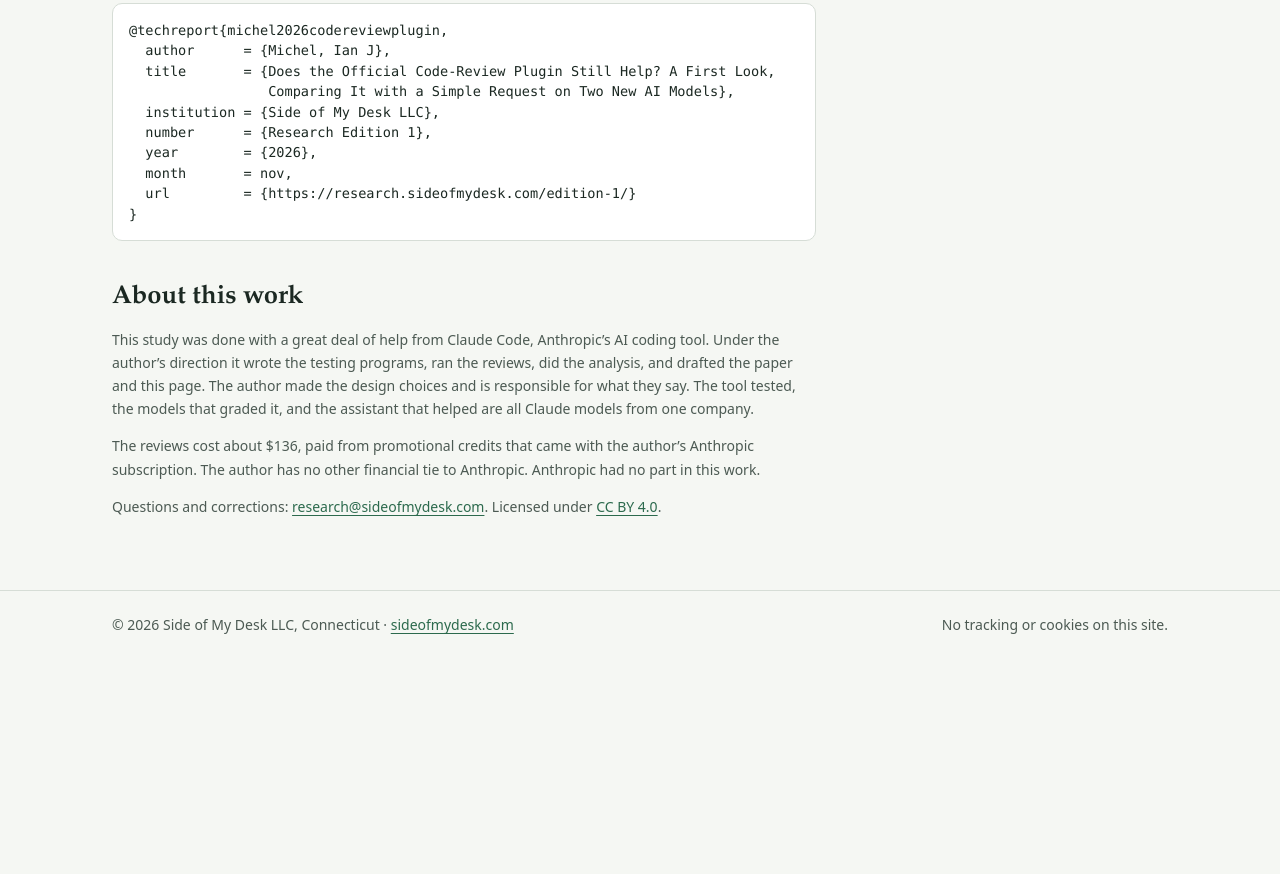
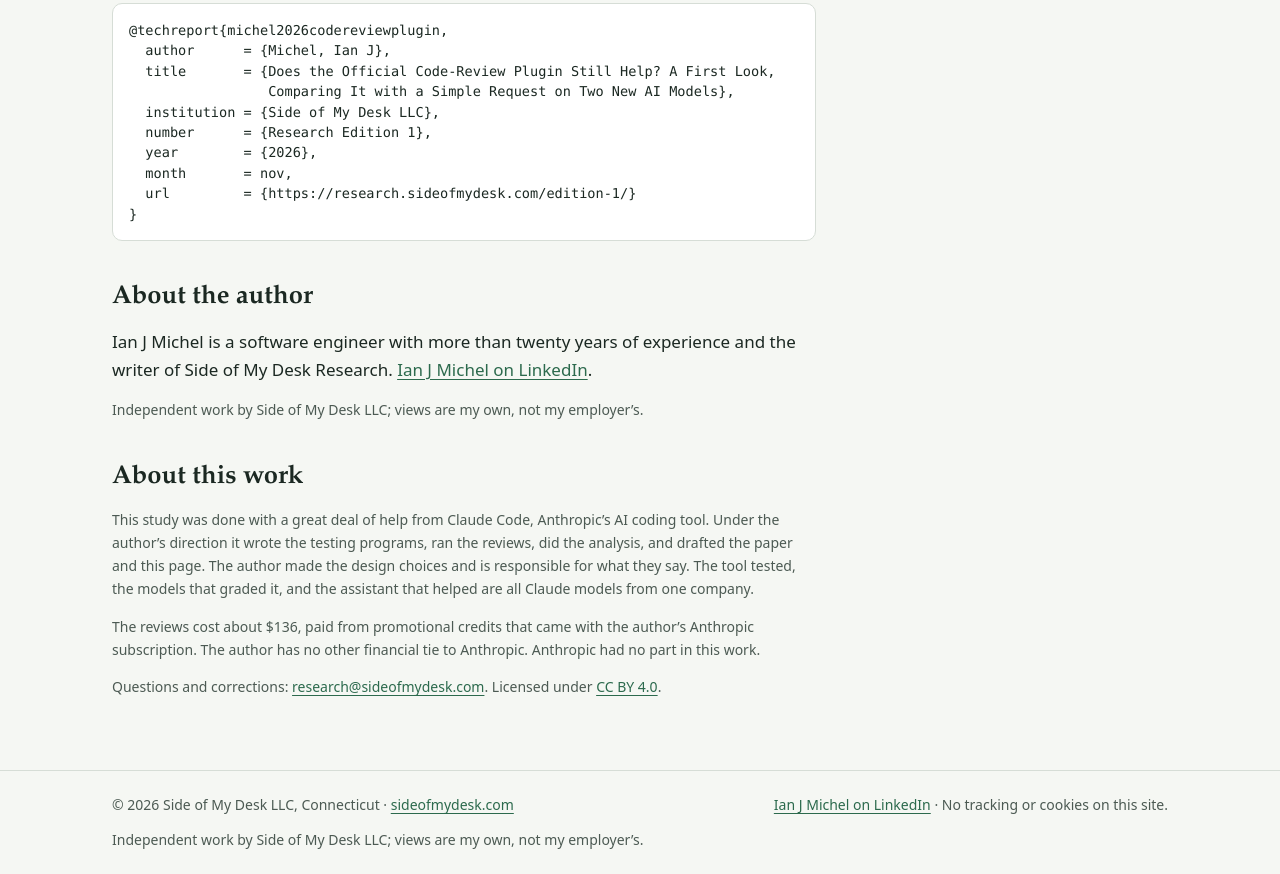
Before and after one commit to sideofmydesk/research-site, a plain HTML site: page edition-1/index.html in a window 1280 px wide. Shown: the part 6116-6990 px from the top of the page. Before the commit the page ends 6774 px from the top, so only its background shows below. Drawn offline with Linux system fonts and the light colour scheme.

Commit message:
Add the author's LinkedIn profile and an independence statement
Co-Authored-By: Claude Fable 5.2 <noreply@anthropic.com>

```diff
--- a/edition-1/index.html
+++ b/edition-1/index.html
@@ -26,7 +26,7 @@
   "@context": "https://schema.org",
   "@type": "ScholarlyArticle",
   "headline": "Does the Official Code-Review Plugin Still Help? A First Look, Comparing It with a Simple Request on Two New AI Models",
-  "author": {"@type": "Person", "name": "Ian J Michel", "email": "research@sideofmydesk.com", "affiliation": {"@type": "Organization", "name": "Side of My Desk LLC"}},
+  "author": {"@type": "Person", "name": "Ian J Michel", "email": "research@sideofmydesk.com", "sameAs": "https://www.linkedin.com/in/ianmichel/", "affiliation": {"@type": "Organization", "name": "Side of My Desk LLC"}},
   "datePublished": "2026-11-18",
   "publisher": {"@type": "Organization", "name": "Side of My Desk LLC", "url": "https://sideofmydesk.com/"},
   "license": "https://creativecommons.org/licenses/by/4.0/",
@@ -151,6 +151,10 @@
   url         = {https://research.sideofmydesk.com/edition-1/}
 }</pre>
 
+      <h2>About the author</h2>
+      <p>Ian J Michel is a software engineer with more than twenty years of experience and the writer of Side of My Desk Research. <a href="https://www.linkedin.com/in/ianmichel/" rel="me">Ian J Michel on LinkedIn</a>.</p>
+      <p class="fine">Independent work by Side of My Desk LLC; views are my own, not my employer&rsquo;s.</p>
+
       <h2>About this work</h2>
       <p class="fine">This study was done with a great deal of help from Claude Code, Anthropic&rsquo;s AI coding tool. Under the author&rsquo;s direction it wrote the testing programs, ran the reviews, did the analysis, and drafted the paper and this page. The author made the design choices and is responsible for what they say. The tool tested, the models that graded it, and the assistant that helped are all Claude models from one company.</p>
       <p class="fine">The reviews cost about $136, paid from promotional credits that came with the author&rsquo;s Anthropic subscription. The author has no other financial tie to Anthropic. Anthropic had no part in this work.</p>
@@ -162,7 +166,8 @@
 <footer class="site-foot">
   <div class="wrap">
     <span>&copy; 2026 Side of My Desk LLC, Connecticut &middot; <a href="https://sideofmydesk.com/">sideofmydesk.com</a></span>
-    <span>No tracking or cookies on this site.</span>
+    <span><a href="https://www.linkedin.com/in/ianmichel/" rel="me">Ian J Michel on LinkedIn</a> &middot; No tracking or cookies on this site.</span>
+    <span class="foot-note">Independent work by Side of My Desk LLC; views are my own, not my employer&rsquo;s.</span>
   </div>
 </footer>
 </body>
--- a/style.css
+++ b/style.css
@@ -106,6 +106,7 @@ pre {
 .end { padding-bottom: 72px; }
 
 .site-foot { border-top: 1px solid var(--line); }
+.site-foot .foot-note { flex-basis: 100%; }
 .site-foot .wrap { display: flex; justify-content: space-between; gap: 12px 24px; flex-wrap: wrap; padding-block: 22px; font-size: var(--step--1); color: var(--muted); }
 
 @media (max-width: 760px) {
```
Also changed, not shown: index.html (+3 -2 lines), 1 other file.
